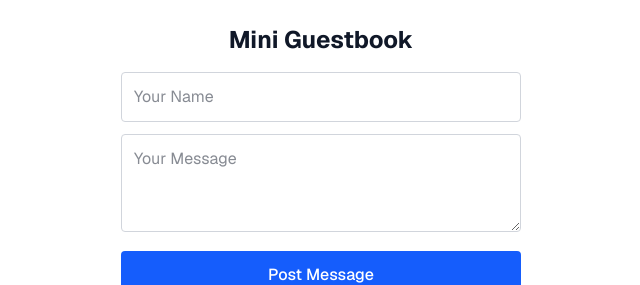
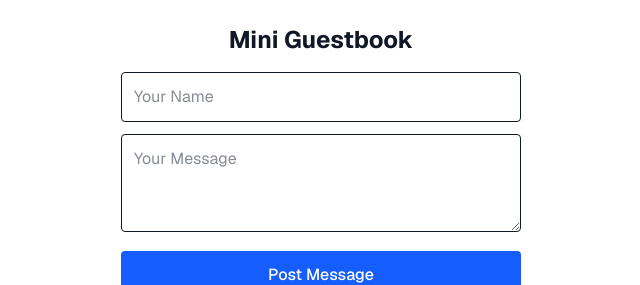
Before and after one commit to dushi1984/FCL, a Next.js app: page / in a window 1280 px wide. Shown: the top 285 px of the page, without its empty margins (319-959 px from the left). Built offline with nearby package versions, Linux system fonts and the light colour scheme; no server answers; the database is empty.

Commit message:
Update page.tsx

```diff
--- a/app/page.tsx
+++ b/app/page.tsx
@@ -1,18 +1,10 @@
 "use client";
 import { useState, useEffect } from "react";
 
-const URL = process.env.NEXT_PUBLIC_SUPABASE_URL!;
-const KEY = process.env.NEXT_PUBLIC_SUPABASE_ANON_KEY!;
-const API = `${URL}/rest/v1/messages`;
-const HEADERS = {
-  apikey: KEY,
-  Authorization: `Bearer ${KEY}`,
-  "Content-Type": "application/json",
-  Prefer: "return=representation"
-};
+type Message = { id: number; name: string; message: string };
 
 export default function Home() {
-  const [messages, setMessages] = useState<{id:number, name:string, message:string}[]>([]);
+  const [messages, setMessages] = useState<Message[]>([]);
   const [name, setName] = useState("");
   const [message, setMessage] = useState("");
   const [loading, setLoading] = useState(false);
@@ -20,16 +12,10 @@ export default function Home() {
 
   const fetchMessages = async () => {
     try {
-      const res = await fetch(`${API}?select=*&order=created_at.desc`, {
-        headers: HEADERS,
-        cache: "no-store" // يمنع الكاش على الموبايل نهائياً
-      });
-      if (!res.ok) throw new Error(`HTTP ${res.status}`);
-      const data = await res.json();
-      setMessages(data);
-    } catch (err: any) {
-      setError("Load failed: " + err.message);
-    }
+      const res = await fetch("/api/messages", { cache: "no-store" });
+      if (!res.ok) throw new Error("Failed to load messages");
+      setMessages(await res.json());
+    } catch (err: any) { setError(err.message); }
   };
 
   useEffect(() => { fetchMessages(); }, []);
@@ -39,22 +25,16 @@ export default function Home() {
     if (!name.trim() || !message.trim()) return;
     setLoading(true);
     setError("");
-
     try {
-      const res = await fetch(API, {
+      const res = await fetch("/api/messages", {
         method: "POST",
-        headers: HEADERS,
+        headers: { "Content-Type": "application/json" },
         body: JSON.stringify({ name: name.trim(), message: message.trim() })
       });
-      if (!res.ok) {
-        const err = await res.json();
-        throw new Error(err.message || `HTTP ${res.status}`);
-      }
+      if (!res.ok) throw new Error("Failed to post message");
       setName(""); setMessage("");
       fetchMessages();
-    } catch (err: any) {
-      setError("Post failed: " + err.message);
-    }
+    } catch (err: any) { setError(err.message); }
     setLoading(false);
   };
 
@@ -69,41 +49,21 @@ export default function Home() {
       )}
 
       <form onSubmit={handleSubmit} className="space-y-3 mb-6">
-        <input
-          type="text"
-          placeholder="Your Name"
-          value={name}
-          onChange={(e) => setName(e.target.value)}
-          className="w-full p-3 border border-gray-300 rounded focus:outline-none focus:ring-2 focus:ring-blue-500"
-          required
-        />
-        <textarea
-          placeholder="Your Message"
-          value={message}
-          onChange={(e) => setMessage(e.target.value)}
-          className="w-full p-3 border border-gray-300 rounded focus:outline-none focus:ring-2 focus:ring-blue-500"
-          rows={3}
-          required
-        />
-        <button
-          type="submit"
-          disabled={loading}
-          className="w-full bg-blue-600 text-white p-3 rounded font-medium hover:bg-blue-700 disabled:opacity-50 transition"
-        >
+        <input type="text" placeholder="Your Name" value={name} onChange={(e) => setName(e.target.value)} className="w-full p-3 border rounded focus:outline-none focus:ring-2 focus:ring-blue-500" required />
+        <textarea placeholder="Your Message" value={message} onChange={(e) => setMessage(e.target.value)} className="w-full p-3 border rounded focus:outline-none focus:ring-2 focus:ring-blue-500" rows={3} required />
+        <button type="submit" disabled={loading} className="w-full bg-blue-600 text-white p-3 rounded font-medium hover:bg-blue-700 disabled:opacity-50 transition">
           {loading ? "Sending..." : "Post Message"}
         </button>
       </form>
 
       <div className="space-y-3">
         {messages.map((msg) => (
-          <div key={msg.id} className="p-3 bg-gray-50 rounded border border-gray-200">
+          <div key={msg.id} className="p-3 bg-gray-50 rounded border">
             <p className="font-semibold text-sm text-gray-600">{msg.name}</p>
             <p className="text-gray-800 mt-1">{msg.message}</p>
           </div>
         ))}
-        {messages.length === 0 && !error && (
-          <p className="text-center text-gray-500 py-4">No messages yet. Be the first!</p>
-        )}
+        {messages.length === 0 && !error && <p className="text-center text-gray-500 py-4">No messages yet. Be the first!</p>}
       </div>
     </main>
   );
```
